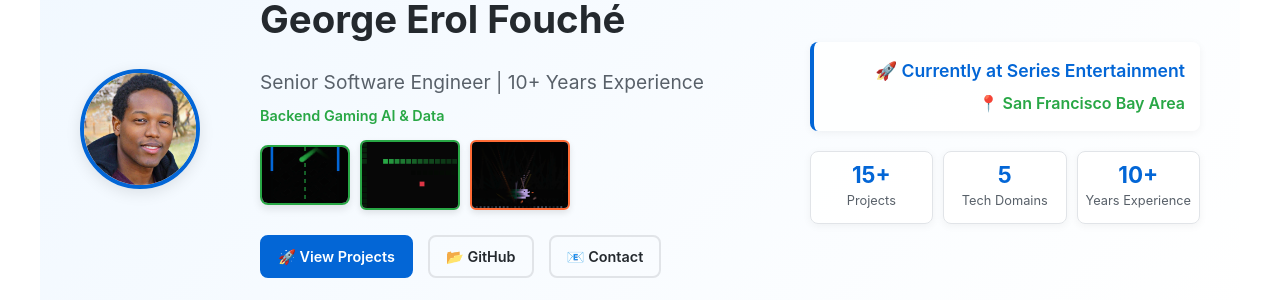
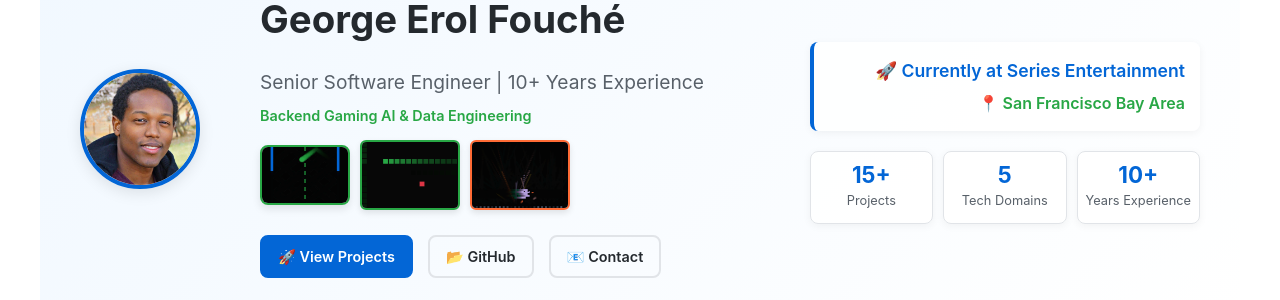
Before and after one commit to georgeerol/georgeerol.github.io, a Jekyll site: the page built from index.md, in a window 1280 px wide and 900 px high. Shown: the part 149-449 px from the top of the window. Built offline with Jekyll 4.4.1, drawn with Linux system fonts in a browser that asks for light colours; some of the changed lines change nothing that is shown; some of the changed text lies outside the part shown.

Commit message:
fix: update info

```diff
--- a/index.md
+++ b/index.md
@@ -38,7 +38,7 @@ keywords: "software engineer, data engineering, robotics, Apache Spark, AWS, mac
       <h1>George Erol Fouché</h1>
       <p class="hero-subtitle">Senior Software Engineer | 10+ Years Experience</p>
       <div class="hero-specialization-container">
-        <p class="hero-specialization">Backend Gaming AI & Data</p>
+        <p class="hero-specialization">Backend Gaming AI & Data Engineering</p>
         <div class="mini-arcade">
           <canvas id="pongGame" width="100" height="70"></canvas>
           <canvas id="snakeGame" width="100" height="70"></canvas>
@@ -584,10 +584,8 @@ keywords: "software engineer, data engineering, robotics, Apache Spark, AWS, mac
   <p>I'm always interested in discussing new opportunities, innovative projects, or just connecting with fellow tech enthusiasts!</p>
 
   <div class="contact-links">
-    <a href="mailto:fouliex@gmail.com">📧 Email</a>
     <a href="https://www.linkedin.com/in/georgefouche/" target="_blank">💼 LinkedIn</a>
-    <a href="https://github.com/georgeerol" target="_blank">🐱 GitHub</a>
-    <a href="tel:+18456594124">📞 (845) 659-4124</a>
+    <a href="https://github.com/georgeerol" target="_blank">💻 GitHub</a>
   </div>
 </section>
 
```
